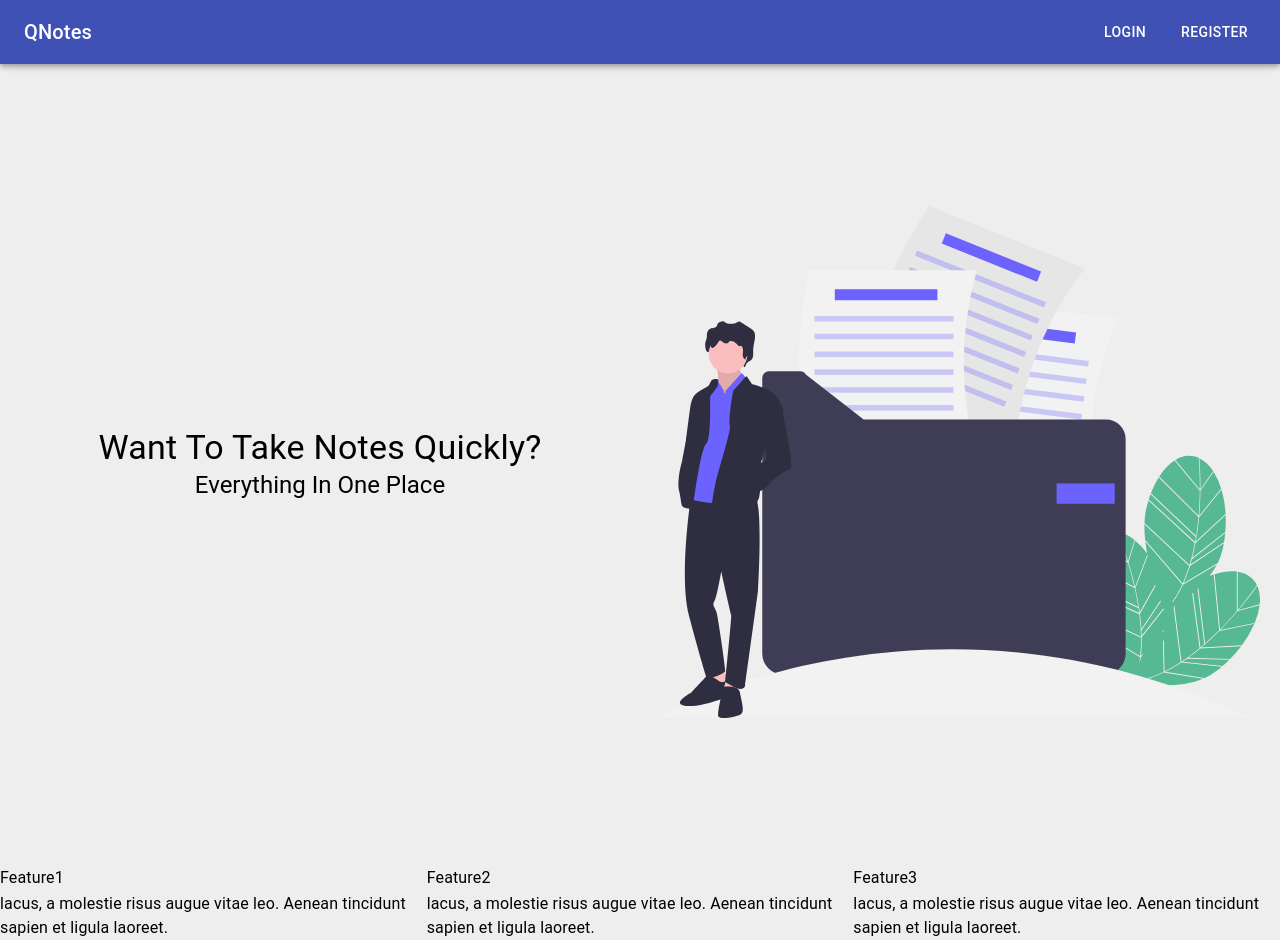
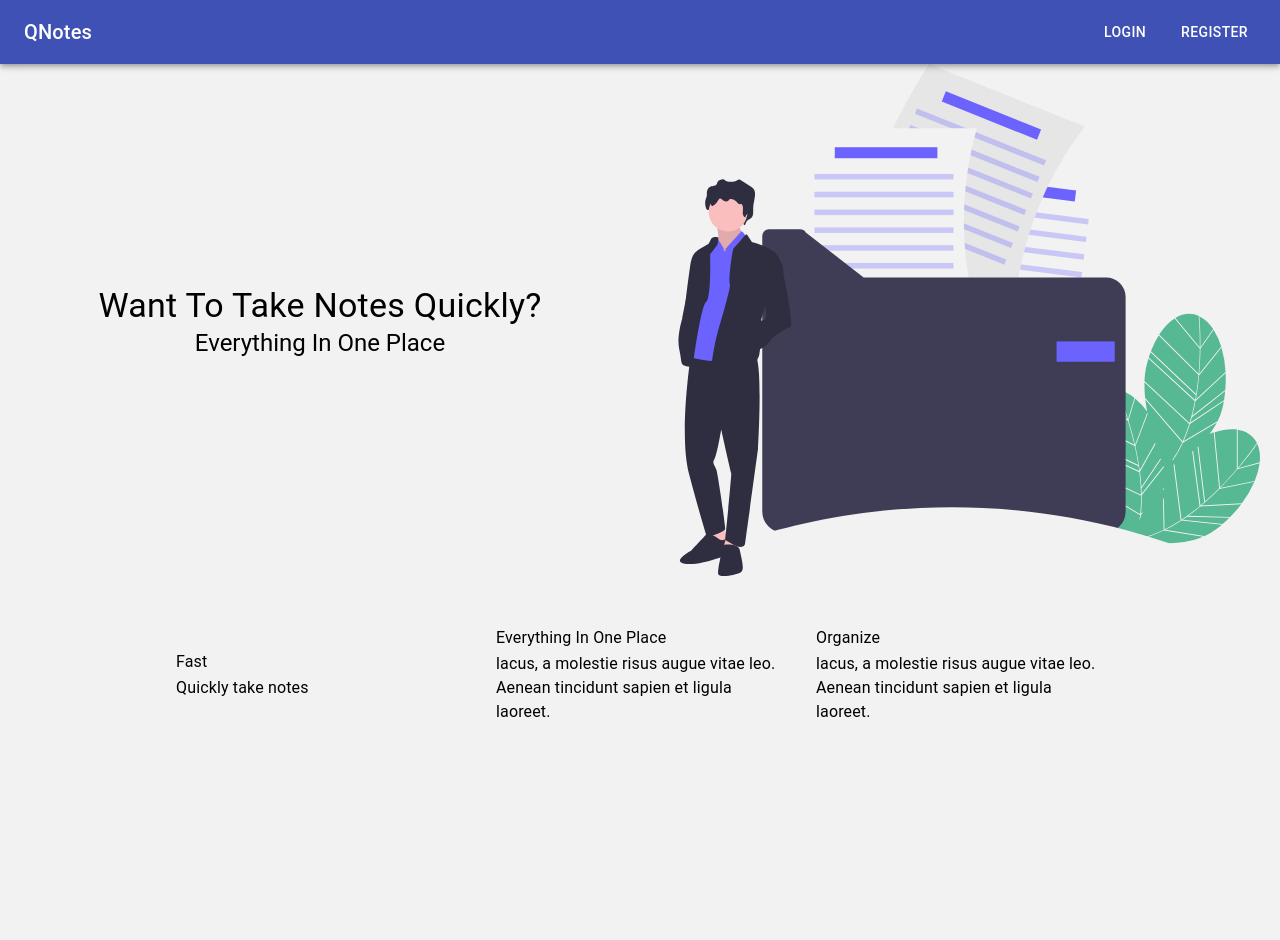
Before and after one commit to lolRiky/qnotes, a React (Create React App) app in the folder client/: page / in a window 1280 px wide. After the commit the page ends 800 px from the top, so only its background shows below. Built offline with nearby package versions, Linux system fonts and the light colour scheme; the HTML template or start-up script is replaced by a standard one.

Commit message:
landing page~

```diff
--- a/client/src/components/LandingPage.js
+++ b/client/src/components/LandingPage.js
@@ -40,7 +40,7 @@ const LandingPage = () => {
             </AppBar>
 
             {/* Hero Section */}
-            <Grid container justify='space-evenly' alignItems='center' className={classes.main}>
+            <Grid container justify='space-evenly' alignItems='center' className={classes.main} wrap='wrap' className='h:sm-nowrap'>
                 <Grid item md={12} lg>
                     <div>
                         <Typography variant='h4' style={{ textAlign: 'center' }}>Want To Take Notes Quickly?</Typography>
@@ -51,18 +51,18 @@ const LandingPage = () => {
                     <Folder style={mainSvg} />
                 </Grid>
             </Grid>
-
-            <Grid container justify='space-evenly' alignItems='center'>
-                <Grid item sm>
-                    <Typography variant='subtitle1'>Feature1</Typography>
+            <div className='m24'></div>
+            <Grid container justify='center' alignItems='center' wrap='wrap'>
+                <Grid item xs={12} sm md={3} lg={3} className='p16 feature'>
+                    <Typography variant='subtitle1'>Fast</Typography>
+                    <Typography variant='body1'>Quickly take notes</Typography>
+                </Grid>
+                <Grid item xs={12} sm md={3} lg={3} className='p16 feature'>
+                    <Typography variant='subtitle1'>Everything In One Place</Typography>
                     <Typography variant='body1'>lacus, a molestie risus augue vitae leo. Aenean tincidunt sapien et ligula laoreet. </Typography>
                 </Grid>
-                <Grid item sm>
-                    <Typography variant='subtitle1'>Feature2</Typography>
-                    <Typography variant='body1'>lacus, a molestie risus augue vitae leo. Aenean tincidunt sapien et ligula laoreet. </Typography>
-                </Grid>
-                <Grid item sm>
-                    <Typography variant='subtitle1'>Feature3</Typography>
+                <Grid item xs={12} sm md={3} lg={3} className='p16 feature'>
+                    <Typography variant='subtitle1'>Organize</Typography>
                     <Typography variant='body1'>lacus, a molestie risus augue vitae leo. Aenean tincidunt sapien et ligula laoreet. </Typography>
                 </Grid>
             </Grid>
--- a/client/src/index.css
+++ b/client/src/index.css
@@ -5,7 +5,8 @@ body {
       sans-serif;
     -webkit-font-smoothing: antialiased;
     -moz-osx-font-smoothing: grayscale;
-    background: rgb(238, 238, 238);
+    /* background: rgb(238, 238, 238); */
+    background: #f2f2f2;
 }
 body,html, #root {
     height: 100%;
@@ -21,6 +22,24 @@ code {
 header {
     position: sticky !important;
 }
+.flex {
+    display: flex;
+}
+.justifyCenter {
+    justify-content: center;
+}
+.p8 {
+    padding: 8px;
+}
+.p16 {
+    padding: 16px;
+}
+.feature{
+    /* max-width: 350px !important; */
+}
+.m24 {
+    margin: 28px;
+}
 h1,h2,h3,h4,h5,h6{margin:0;}
 
 .test1 {
@@ -32,3 +51,9 @@ h1,h2,h3,h4,h5,h6{margin:0;}
 .test3 {
     background: blue;
 }
+
+@media only screen and (max-height: 400px) {
+    .h\:sm-noWrap{
+        flex-wrap: nowrap !important;
+    }
+}
```
